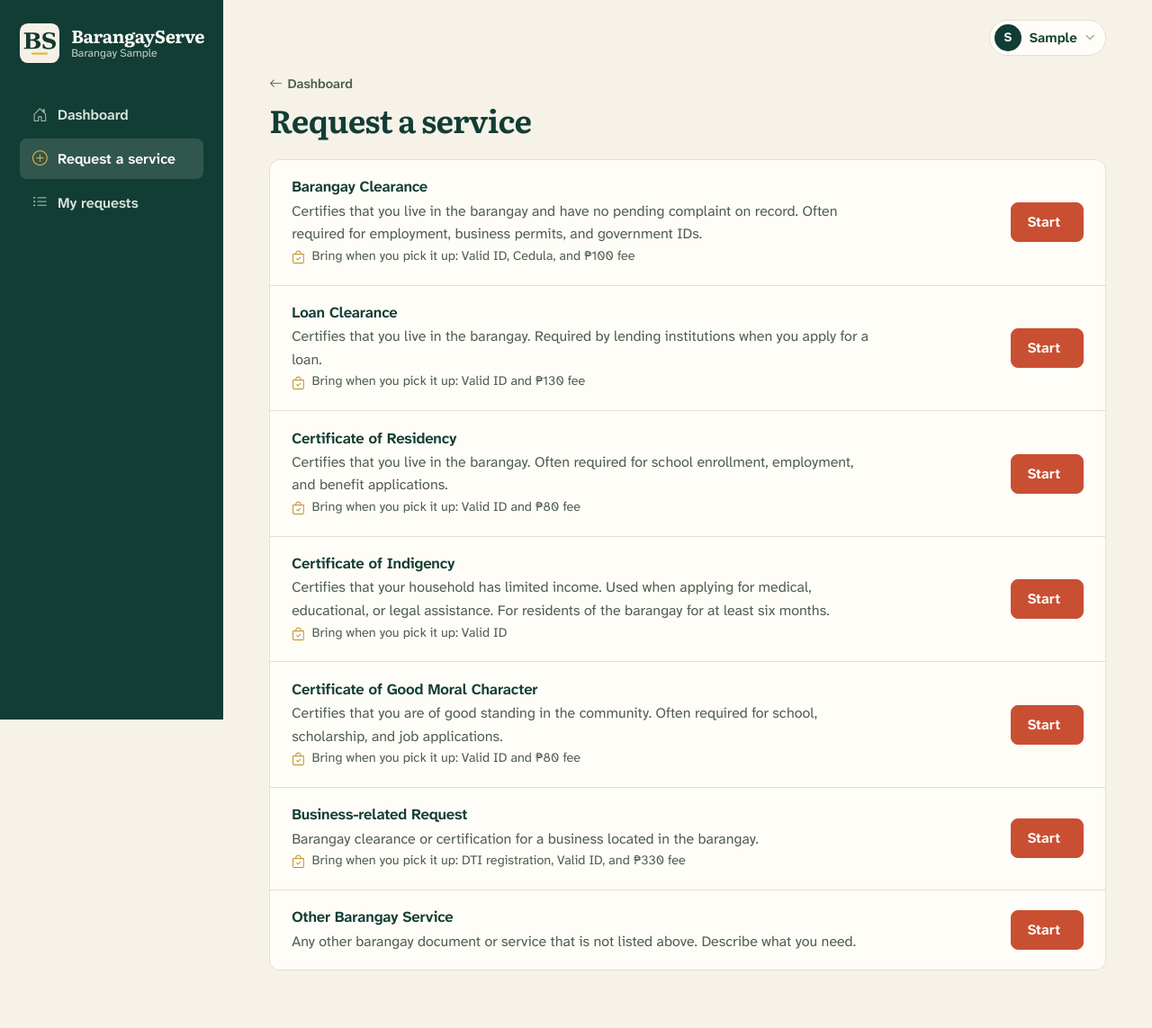
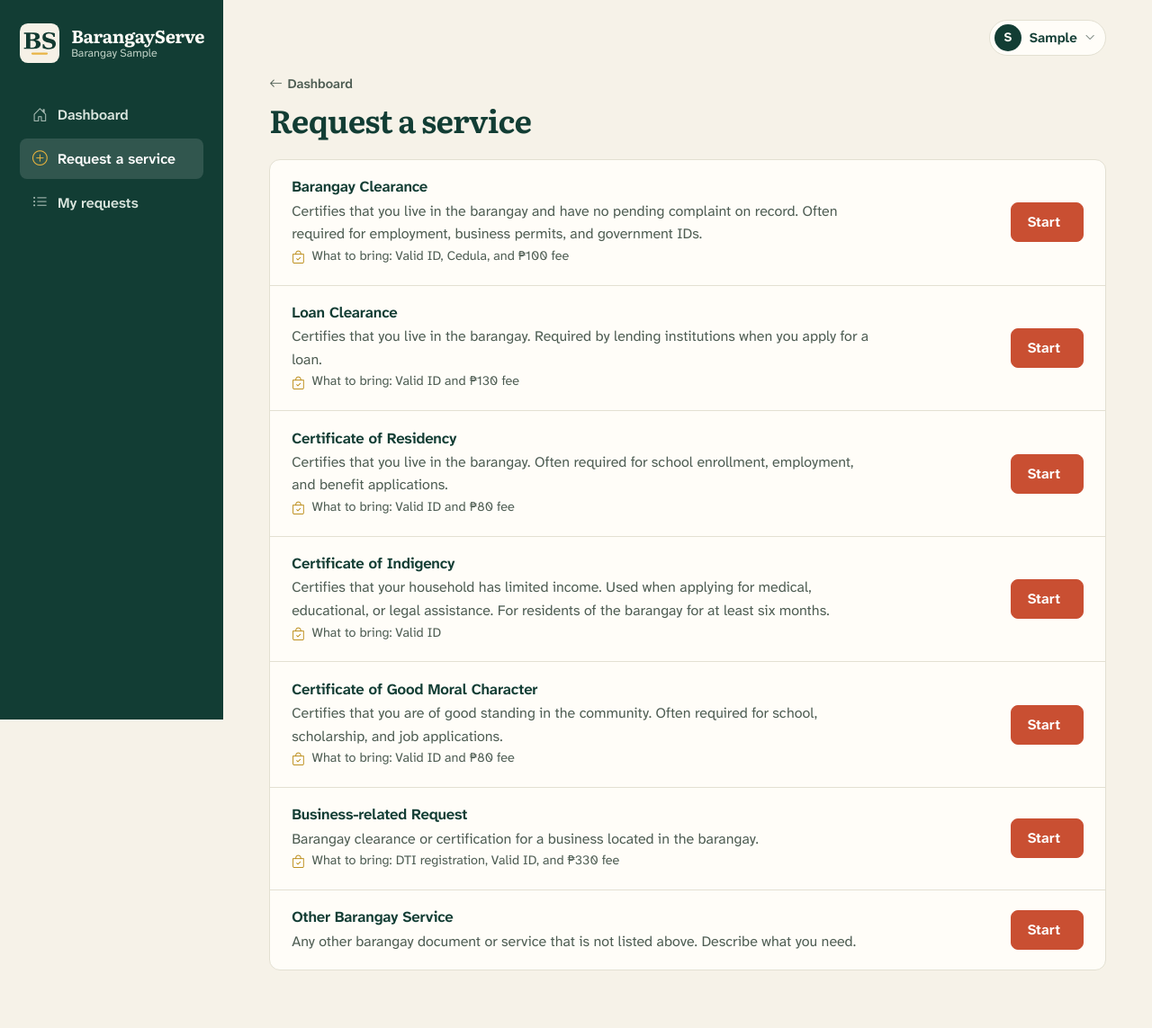
Before and after one commit to fuhjii/BarangayServe, a PHP site: page /barangayserve/resident/services.php in a window 1280 px wide. Shown: the whole page at 90% size. Run offline with PHP 8.4, Linux system fonts and the light colour scheme; the visitor is signed in with stand-in values (Sample User, id 1); data comes from the database, SQL or seed files in the repository; tables that the repository leaves empty hold one stand-in row (values such as "Sample post").

Commit message:
changed some wordings

```diff
--- a/resident/request_new.php
+++ b/resident/request_new.php
@@ -127,7 +127,7 @@ echo page_header($service['name'], $service['description'], '', [
 <section class="panel service-request-form" aria-labelledby="form-title">
   <h2 id="form-title" class="visually-hidden">Request form: <?= e($service['name']) ?></h2>
   <?php if (!empty($service['pickup_requirements'])): ?>
-    <p class="bring-note"><i class="bi bi-bag-check" aria-hidden="true"></i><span><strong>Bring when you pick it up:</strong> <?= e($service['pickup_requirements']) ?></span></p>
+    <p class="bring-note"><i class="bi bi-bag-check" aria-hidden="true"></i><span><strong>What to bring:</strong> <?= e($service['pickup_requirements']) ?></span></p>
   <?php endif; ?>
   <p class="text-body-secondary">Fields marked <span class="text-danger" aria-hidden="true">*</span> are required. Please check your answers before you send them. You cannot change a request after you submit it.</p>
 
--- a/resident/services.php
+++ b/resident/services.php
@@ -23,7 +23,7 @@ echo page_header('Request a service', '', '', [
             <h2><?= e($service['name']) ?></h2>
             <?php if ($service['description'] !== ''): ?><p><?= e($service['description']) ?></p><?php endif; ?>
             <?php if (!empty($service['pickup_requirements'])): ?>
-              <p class="service-bring"><i class="bi bi-bag-check" aria-hidden="true"></i>Bring when you pick it up: <?= e($service['pickup_requirements']) ?></p>
+              <p class="service-bring"><i class="bi bi-bag-check" aria-hidden="true"></i>What to bring: <?= e($service['pickup_requirements']) ?></p>
             <?php endif; ?>
           </div>
           <a class="btn btn-primary" href="<?= e(url('resident/request_new.php') . '?service=' . (int) $service['id']) ?>">
```
Also changed, not shown: tests/run_tests.php (+1 -1 lines).
